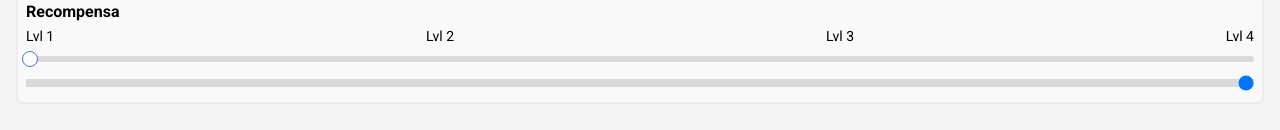
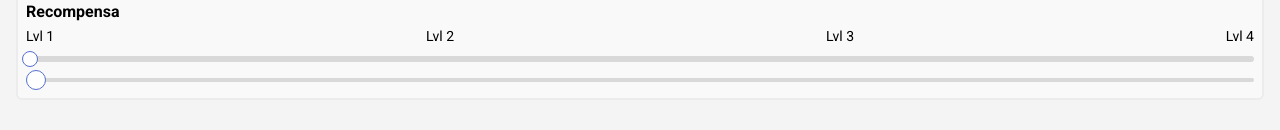
Before and after one commit to GuiPiangers/my-adventure-list, a Next.js app: page /newtask in a window 1280 px wide. Shown: the part 290-420 px from the top of the page. Built offline with nearby package versions, Linux system fonts and the light colour scheme.

Commit message:
import radix range

```diff
--- a/package.json
+++ b/package.json
@@ -13,6 +13,7 @@
     "@emotion/styled": "^11.11.0",
     "@mui/material": "^5.13.7",
     "@radix-ui/react-select": "^1.2.2",
+    "@radix-ui/react-slider": "^1.1.2",
     "@radix-ui/react-slot": "^1.0.2",
     "@types/node": "20.3.3",
     "@types/react": "18.2.14",
--- a/src/components/ui/RangerInput.tsx
+++ b/src/components/ui/RangerInput.tsx
@@ -1,13 +1,23 @@
-export default function RangerInput() {
-  return (
-    <div>
-      <input
-        className="h-2 w-full appearance-none bg-light-500 "
-        type="range"
-        min={1}
-        max={4}
-        step={1}
+import React from "react";
+import * as Slider from "@radix-ui/react-slider";
+
+const SliderDemo = () => (
+  <form>
+    <Slider.Root
+      className="relative flex h-5 touch-none select-none items-center"
+      defaultValue={[0]}
+      max={3}
+      step={1}
+    >
+      <Slider.Track className="relative h-1 grow rounded-full bg-light-500">
+        <Slider.Range className="absolute h-full rounded-full bg-primary" />
+      </Slider.Track>
+      <Slider.Thumb
+        className="block h-5 w-5 rounded-full border border-primary bg-white focus:outline-primary"
+        aria-label="Volume"
       />
-    </div>
-  );
-}
+    </Slider.Root>
+  </form>
+);
+
+export default SliderDemo;
```
Also changed, not shown: 1 other file (tests, documents, lock files or other folders).
